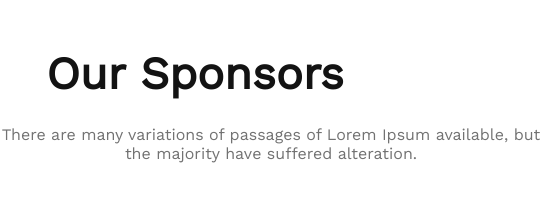
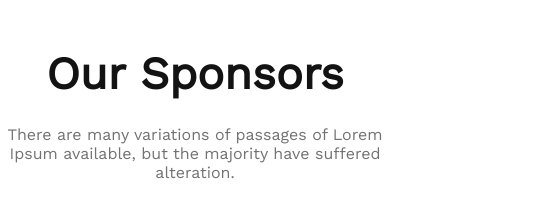
Before and after one commit to Shishir758/SecondAssignment, a plain HTML site: page index.html in a window 390 px wide. Shown: the part 6224-6448 px from the top of the page, 542 px wide, since content can reach past the window. Drawn offline with nearby package versions, Linux system fonts and the light colour scheme.

Commit message:
update sponsor section's p tag  responsive

```diff
--- a/style.css
+++ b/style.css
@@ -373,4 +373,7 @@ border: none;
         flex-direction: column;
         column-gap: 50px;
     }
+    .sponsor p{
+        width: 100%;
+    }
 }
```
